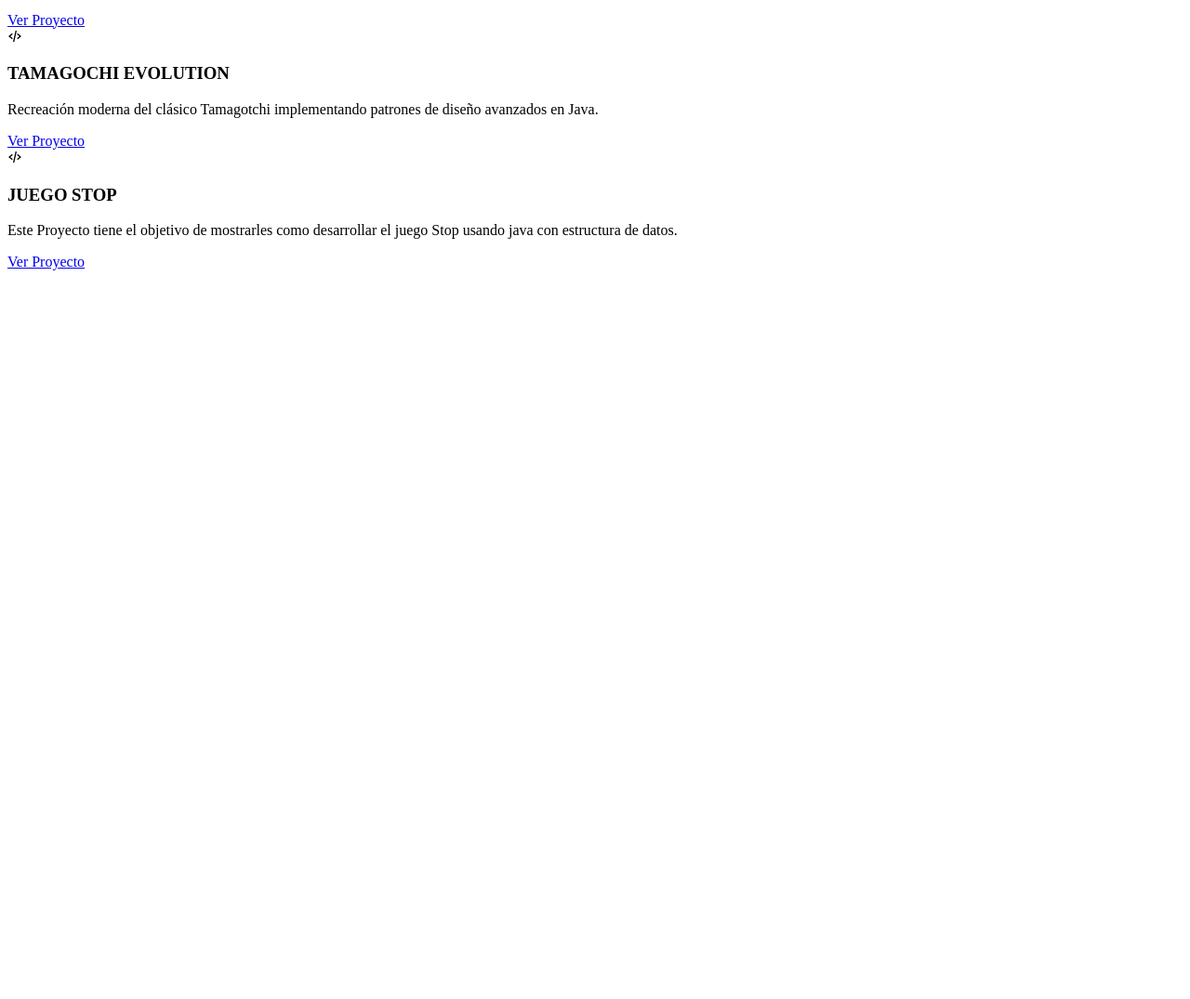
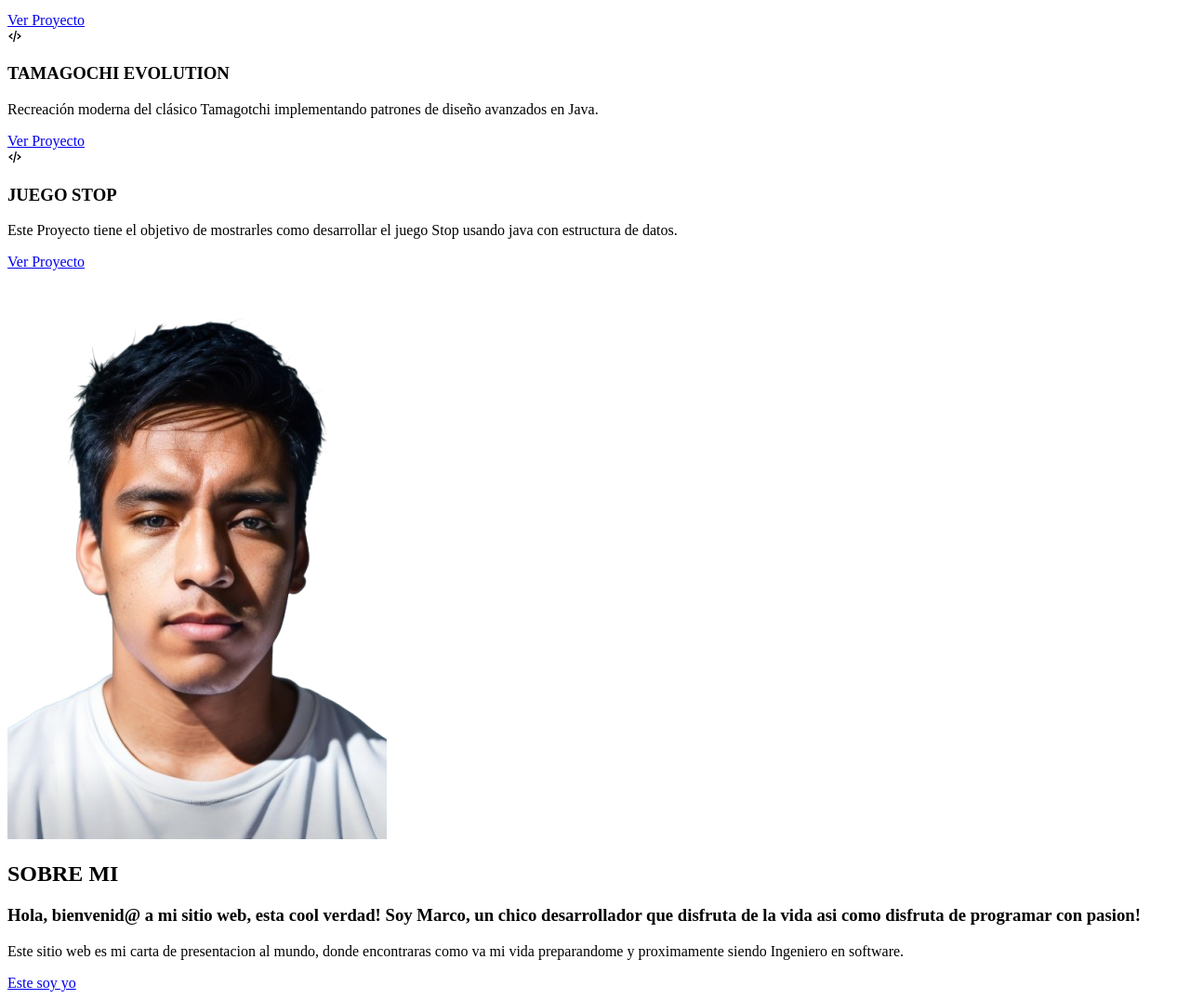
Before and after one commit to Reclax/reclax.github.io, a plain HTML site: page index.html in a window 1280 px wide. Shown: the part 1558-2633 px from the top of the page at 93% size. Before the commit the page ends 1857 px from the top, so only its background shows below. Drawn offline with nearby package versions, Linux system fonts and the light colour scheme.

Commit message:
Se agrega la seccion de informacion personal con su respectiva imagen de presentacion.

```diff
--- a/index.html
+++ b/index.html
@@ -102,4 +102,17 @@
         </div>
     </div>
 </section>
+
+<section class="about">
+    <div class="about-img">
+        <img src="images/about.png" alt="">
+    </div>
+
+    <div class="about-content">
+        <h2 class="heading">SOBRE<span> MI</span></h2>
+        <h3>Hola, bienvenid@ a mi sitio web, esta cool verdad! Soy Marco, un chico desarrollador que disfruta de la vida asi como disfruta de programar con pasion!</h3>
+        <p>Este sitio web es mi carta de presentacion al mundo, donde encontraras como va mi vida preparandome y proximamente siendo Ingeniero en software.</p>
+        <a href="./sobremi.html" class="btn">Este soy yo</a>
+    </div>
+</section>
 </body>
```
Also changed, not shown: images/about.png (added).
